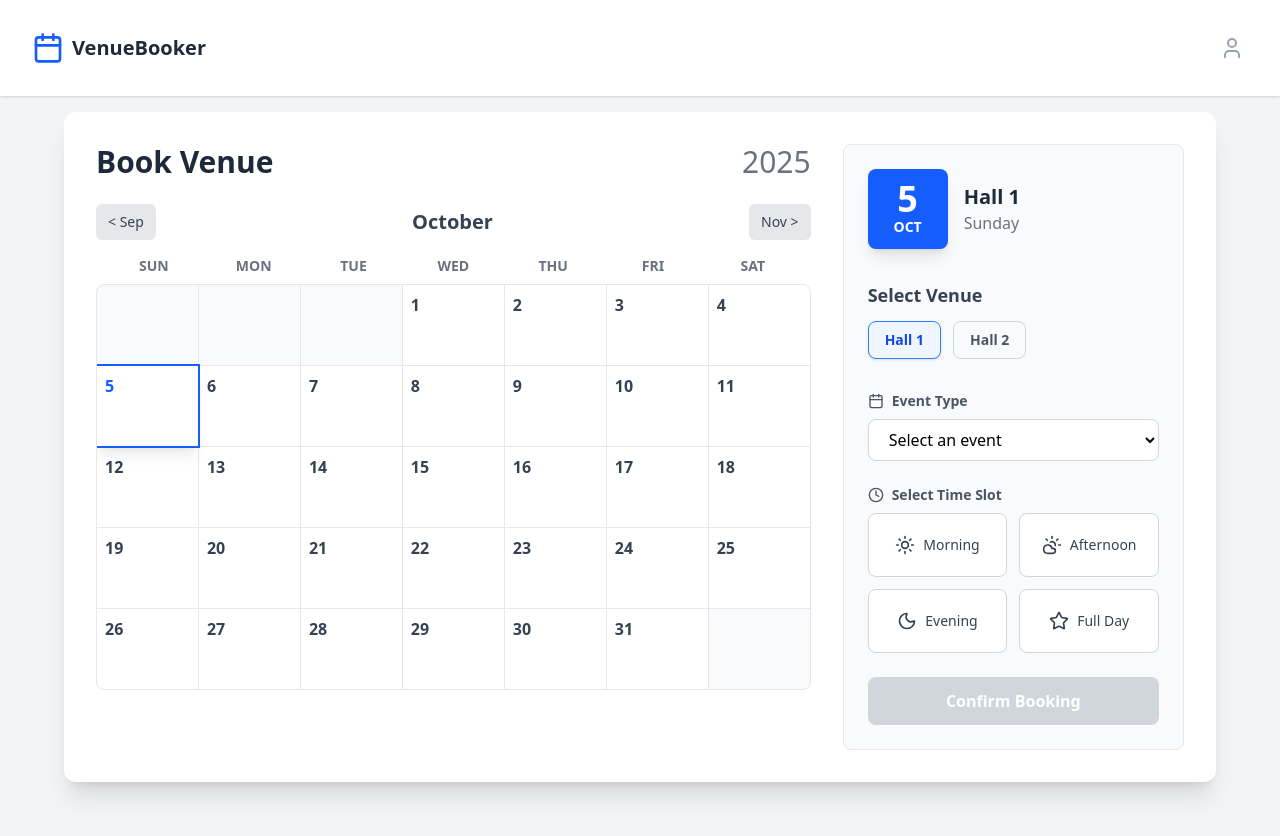
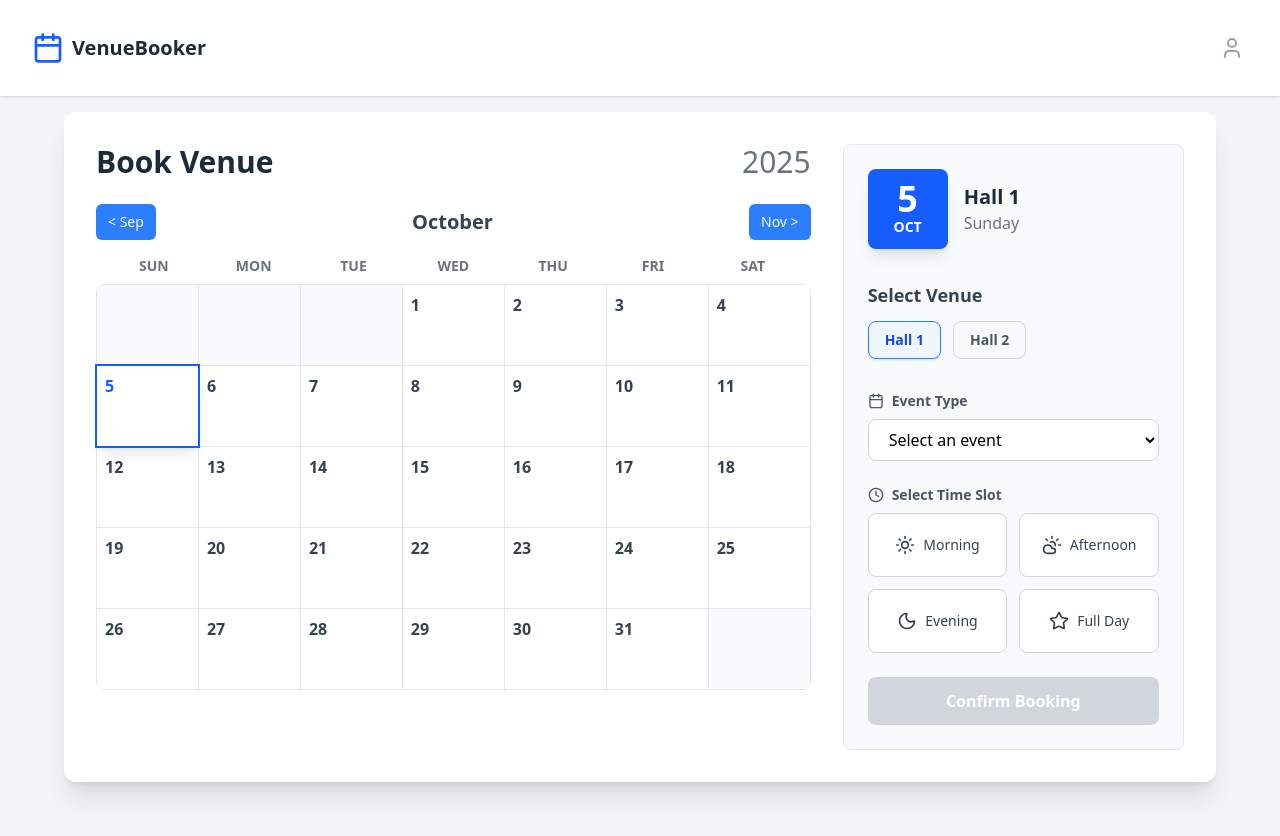
Before and after one commit to Rahul-kulal-73/testing2, a React app: page / in a window 1280 px wide. Shown: the top 836 px of the page. After the commit the page ends 800 px from the top, so only its background shows below. Built offline with nearby package versions, Linux system fonts and the light colour scheme; the HTML template or start-up script is replaced by a standard one.

Commit message:
fix: Design tweaks, and logics

```diff
--- a/src/App.jsx
+++ b/src/App.jsx
@@ -1,21 +1,14 @@
-import { useState } from 'react'
-import reactLogo from './assets/react.svg'
-import viteLogo from '/vite.svg'
 import './App.css'
 import VenueBookingSystem from './Components/VenueBookingSystem'
 import Navbar from './Components/Navbar'
 
-
-
 function App() {
-
-
   return (
     <>
-    <Navbar/>
-     <div className='w-full h-screen '>
-    <VenueBookingSystem/>
-     </div>
+      <Navbar />
+      {/* <div className='w-full h-screen '> */}
+        <VenueBookingSystem />
+      {/* </div> */}
     </>
   )
 }
--- a/src/Components/VenueBookingSystem.jsx
+++ b/src/Components/VenueBookingSystem.jsx
@@ -162,10 +162,10 @@ const VenueBookingSystem = () => {
           <div className={`font-semibold ${isSelected ? 'text-blue-600' : ''}`}>{day}</div>
           <div className="flex-grow"></div>
           {isFullDay && (
-            <div className="text-right text-xs font-bold text-red-700">Full Booked</div>
+            <div className="text-right md:text-xs text-[8px] font-bold text-red-700">Full Booked</div>
           )}
           {isPartial && (
-            <div className="text-right text-xs font-bold text-yellow-800">Partial Booked</div>
+            <div className="text-right md:text-xs text-[8px] font-bold text-yellow-800">Partial Booked</div>
           )}
         </div>
       );
@@ -177,7 +177,7 @@ const VenueBookingSystem = () => {
       days.push(<div key={`remaining-${i}`} className="bg-gray-50"></div>);
     }
 
-    return <div className="grid grid-cols-7 gap-px bg-gray-200 rounded-lg overflow-hidden border border-gray-200">{days}</div>;
+    return <div className="grid grid-cols-7 gap-px bg-gray-200 rounded-lg  border border-gray-200">{days}</div>;
   };
 
   const bookedSlotsForSelectedDate = React.useMemo(() => {
@@ -229,7 +229,7 @@ const VenueBookingSystem = () => {
 
       <div className="space-y-6">
         <div>
-          <label className="block text-sm font-semibold text-gray-600 mb-2 flex items-center gap-2">
+          <label className="text-sm font-semibold text-gray-600 mb-2 flex items-center gap-2">
             <Calendar className="w-4 h-4" />
             Event Type
           </label>
@@ -246,7 +246,7 @@ const VenueBookingSystem = () => {
         </div>
 
         <div>
-          <label className="block text-sm font-semibold text-gray-600 mb-2 flex items-center gap-2">
+          <label className="text-sm font-semibold text-gray-600 mb-2 flex items-center gap-2">
             <Clock className="w-4 h-4" />
             Select Time Slot
           </label>
@@ -314,7 +314,7 @@ const VenueBookingSystem = () => {
   );
 
   return (
-    <div className="min-h-screen bg-gray-100 p-2 sm:p-4 font-sans">
+    <div className="min-h-screen fixed w-full bg-gray-100 p-2 sm:p-4 font-sans">
       <div className="w-full max-w-6xl mx-auto">
         {notification.show && (
           <div className={`fixed top-5 right-5 z-50 px-4 py-2 md:px-6 md:py-3 rounded-lg shadow-xl flex items-center gap-3 animate-bounce
@@ -325,7 +325,7 @@ const VenueBookingSystem = () => {
         )}
 
         <div className="bg-white rounded-xl shadow-xl p-4 md:p-8 grid grid-cols-1 lg:grid-cols-3 gap-8">
-          <div className="lg:col-span-2">
+          <div className="lg:col-span-2 ">
             <div className="flex flex-col sm:flex-row sm:items-center sm:justify-between mb-6">
               <h1 className="text-2xl sm:text-3xl font-bold text-gray-800">Book Venue</h1>
               <span className="text-2xl sm:text-3xl font-light text-gray-500 mt-2 sm:mt-0">{currentDate.getFullYear()}</span>
@@ -333,7 +333,7 @@ const VenueBookingSystem = () => {
             <div className="flex items-center justify-between mb-4">
               <button
                 onClick={() => setCurrentDate(new Date(currentDate.getFullYear(), currentDate.getMonth() - 1))}
-                className="px-3 py-2 bg-gray-200 text-gray-700 rounded-md hover:bg-gray-300 transition text-sm font-medium"
+                className="px-3 py-2 bg-blue-500 text-white rounded-md hover:bg-blue-600 transition text-sm font-medium"
               >
                 &lt; {prevMonthName}
               </button>
@@ -342,7 +342,7 @@ const VenueBookingSystem = () => {
               </h2>
               <button
                 onClick={() => setCurrentDate(new Date(currentDate.getFullYear(), currentDate.getMonth() + 1))}
-                className="px-3 py-2 bg-gray-200 text-gray-700 rounded-md hover:bg-gray-300 transition text-sm font-medium"
+                className="px-3 py-2 bg-blue-500 text-white rounded-md hover:bg-blue-600 transition text-sm font-medium"
               >
                 {nextMonthName} &gt;
               </button>
```
Also changed, not shown: src/Components/Navbar.jsx (indentation only).
